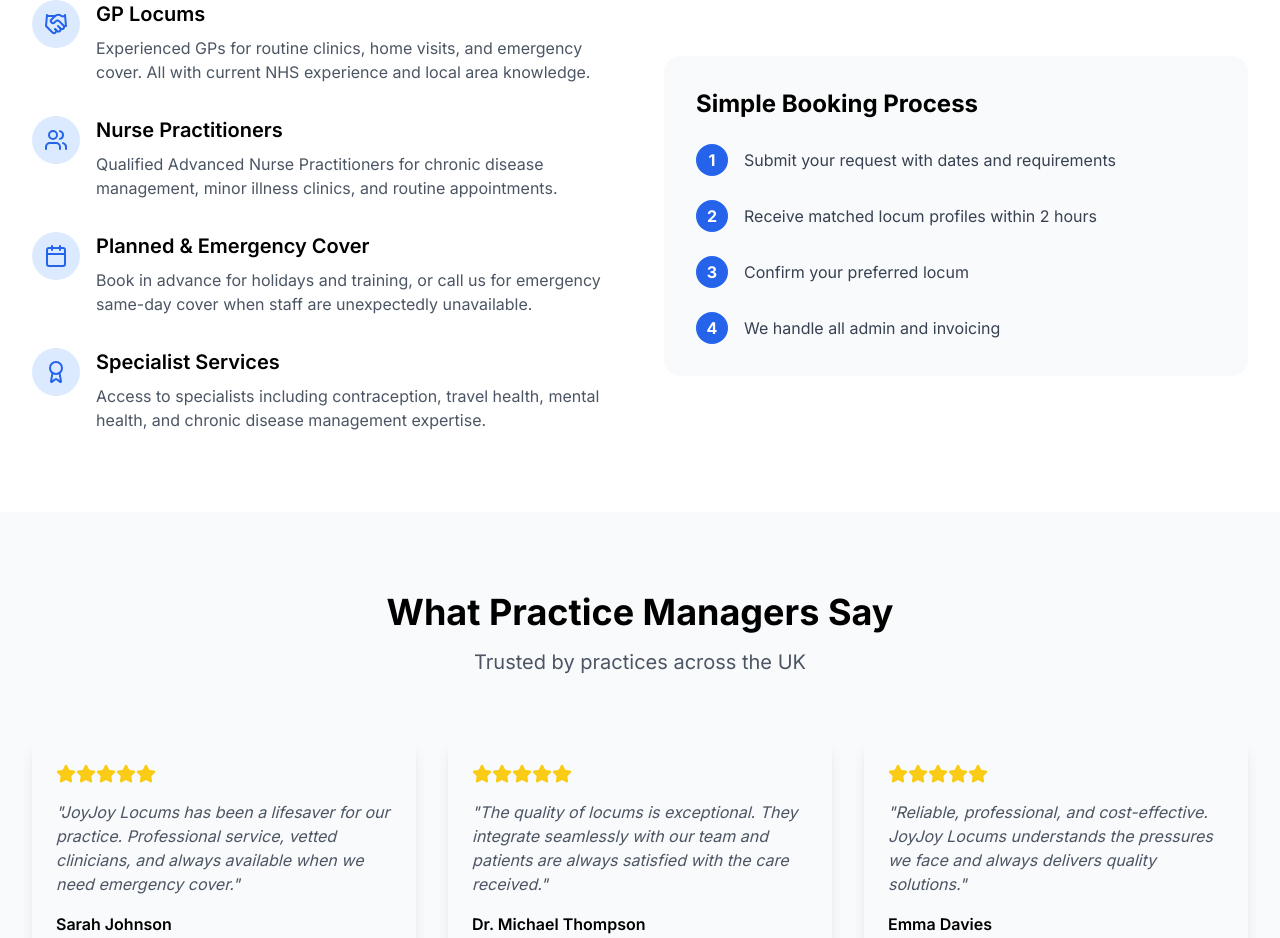
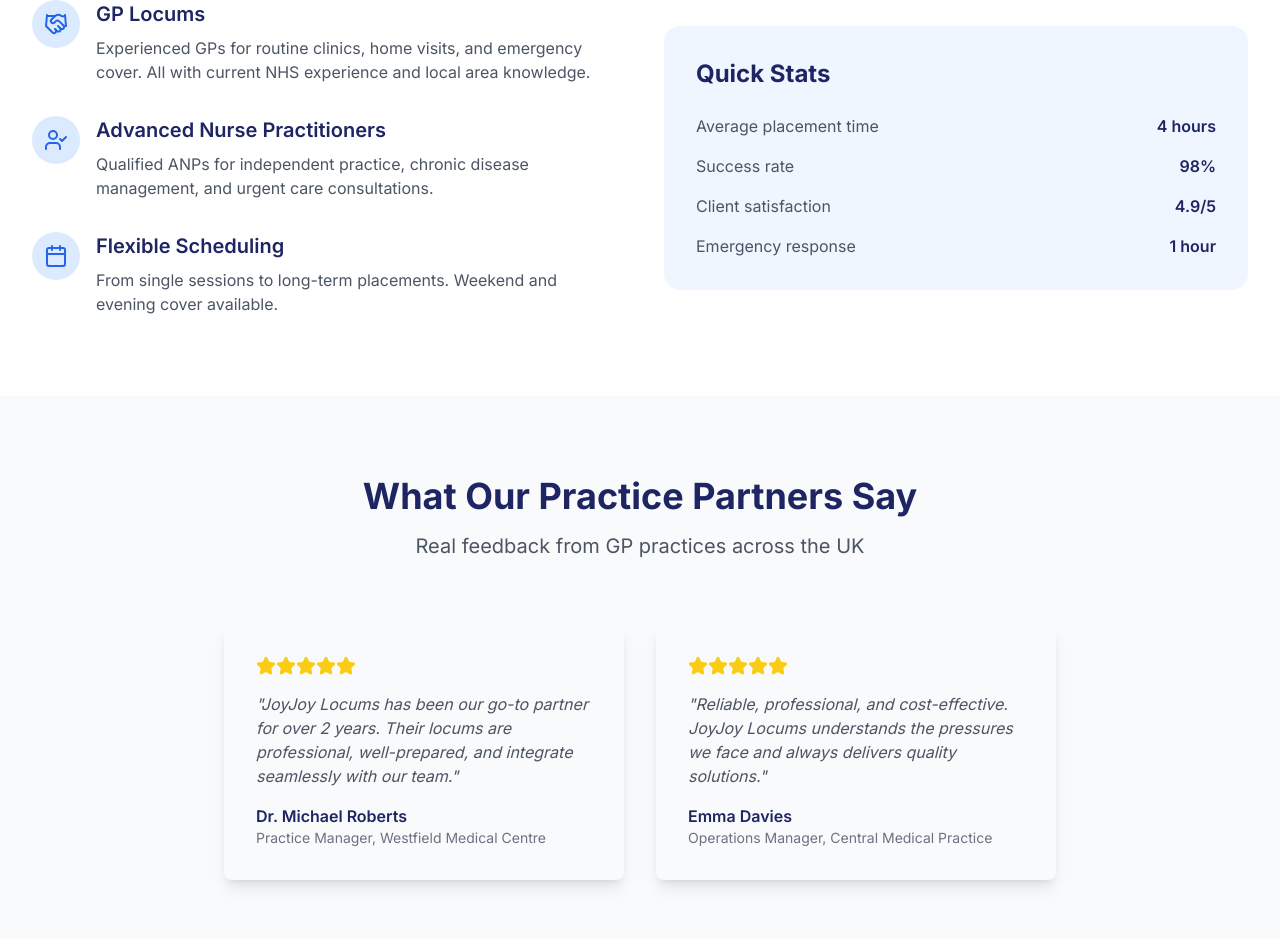
Before and after one commit to kofiy77/joyjoylocums-frontend, a React (Vite) app in the folder client/: page /gp-practices in a window 1280 px wide. Shown: the part 1432-2370 px from the top of the page. Built offline with nearby package versions, Linux system fonts and the light colour scheme.

Commit message:
Update gp-practices.tsx

```diff
--- a/client/src/pages/gp-practices.tsx
+++ b/client/src/pages/gp-practices.tsx
@@ -19,7 +19,8 @@
   Handshake,
   HeartHandshake
 } from "lucide-react";
-import practiceImage from "@/assets/shutterstock_98521178_1753236105261.jpg";;
+import practiceImage from "@/assets/image_1753233763433.jpeg";
+
 export default function GPPractices() {
   return (
     <div className="min-h-screen bg-white">
@@ -130,7 +131,7 @@
       <section className="py-20 bg-gray-50">
         <div className="max-w-7xl mx-auto px-4 sm:px-6 lg:px-8">
           <div className="text-center mb-16">
-            <h2 className="text-4xl font-bold mb-4" style={{ color: 'var(--header-blue)' }}>
+            <h2 className="text-4xl font-bold mb-4" style={{ color: '#1e2563' }}>
               Why Partner with JoyJoy Locums?
             </h2>
             <p className="text-xl text-gray-600">
@@ -144,7 +145,7 @@
                 <div className="w-16 h-16 bg-blue-100 rounded-full flex items-center justify-center mx-auto mb-4">
                   <UserCheck className="h-8 w-8 text-blue-600" />
                 </div>
-                <CardTitle className="text-xl font-semibold" style={{ color: 'var(--header-blue)' }}>
+                <CardTitle className="text-xl font-semibold" style={{ color: '#1e2563' }}>
                   Vetted Professionals
                 </CardTitle>
               </CardHeader>
@@ -161,7 +162,7 @@
                 <div className="w-16 h-16 bg-blue-100 rounded-full flex items-center justify-center mx-auto mb-4">
                   <Clock className="h-8 w-8 text-blue-600" />
                 </div>
-                <CardTitle className="text-xl font-semibold" style={{ color: 'var(--header-blue)' }}>
+                <CardTitle className="text-xl font-semibold" style={{ color: '#1e2563' }}>
                   Rapid Response
                 </CardTitle>
               </CardHeader>
@@ -178,7 +179,7 @@
                 <div className="w-16 h-16 bg-blue-100 rounded-full flex items-center justify-center mx-auto mb-4">
                   <Shield className="h-8 w-8 text-blue-600" />
                 </div>
-                <CardTitle className="text-xl font-semibold" style={{ color: 'var(--header-blue)' }}>
+                <CardTitle className="text-xl font-semibold" style={{ color: '#1e2563' }}>
                   Full Compliance
                 </CardTitle>
               </CardHeader>
@@ -197,7 +198,7 @@
       <section className="py-20 bg-white">
         <div className="max-w-7xl mx-auto px-4 sm:px-6 lg:px-8">
           <div className="text-center mb-16">
-            <h2 className="text-4xl font-bold mb-4" style={{ color: 'var(--header-blue)' }}>
+            <h2 className="text-4xl font-bold mb-4" style={{ color: '#1e2563' }}>
               Our Services
             </h2>
             <p className="text-xl text-gray-600">
@@ -212,7 +213,7 @@
                   <Handshake className="h-6 w-6 text-blue-600" />
                 </div>
                 <div>
-                  <h3 className="text-xl font-semibold mb-2" style={{ color: 'var(--header-blue)' }}>
+                  <h3 className="text-xl font-semibold mb-2" style={{ color: '#1e2563' }}>
                     GP Locums
                   </h3>
                   <p className="text-gray-600">
@@ -224,15 +225,15 @@
 
               <div className="flex items-start space-x-4">
                 <div className="w-12 h-12 bg-blue-100 rounded-full flex items-center justify-center flex-shrink-0">
-                  <Users className="h-6 w-6 text-blue-600" />
+                  <UserCheck className="h-6 w-6 text-blue-600" />
                 </div>
                 <div>
-                  <h3 className="text-xl font-semibold mb-2" style={{ color: 'var(--header-blue)' }}>
-                    Nurse Practitioners
+                  <h3 className="text-xl font-semibold mb-2" style={{ color: '#1e2563' }}>
+                    Advanced Nurse Practitioners
                   </h3>
                   <p className="text-gray-600">
-                    Qualified Advanced Nurse Practitioners for chronic disease management,
-                    minor illness clinics, and routine appointments.
+                    Qualified ANPs for independent practice, chronic disease management,
+                    and urgent care consultations.
                   </p>
                 </div>
               </div>
@@ -242,60 +243,37 @@
                   <Calendar className="h-6 w-6 text-blue-600" />
                 </div>
                 <div>
-                  <h3 className="text-xl font-semibold mb-2" style={{ color: 'var(--header-blue)' }}>
-                    Planned & Emergency Cover
+                  <h3 className="text-xl font-semibold mb-2" style={{ color: '#1e2563' }}>
+                    Flexible Scheduling
                   </h3>
                   <p className="text-gray-600">
-                    Book in advance for holidays and training, or call us for emergency
-                    same-day cover when staff are unexpectedly unavailable.
-                  </p>
-                </div>
-              </div>
-
-              <div className="flex items-start space-x-4">
-                <div className="w-12 h-12 bg-blue-100 rounded-full flex items-center justify-center flex-shrink-0">
-                  <Award className="h-6 w-6 text-blue-600" />
-                </div>
-                <div>
-                  <h3 className="text-xl font-semibold mb-2" style={{ color: 'var(--header-blue)' }}>
-                    Specialist Services
-                  </h3>
-                  <p className="text-gray-600">
-                    Access to specialists including contraception, travel health,
-                    mental health, and chronic disease management expertise.
+                    From single sessions to long-term placements.
+                    Weekend and evening cover available.
                   </p>
                 </div>
               </div>
             </div>
 
-            <div className="bg-gray-50 rounded-2xl p-8">
-              <h3 className="text-2xl font-bold mb-6" style={{ color: 'var(--header-blue)' }}>
-                Simple Booking Process
+            <div className="bg-blue-50 rounded-2xl p-8">
+              <h3 className="text-2xl font-bold mb-6" style={{ color: '#1e2563' }}>
+                Quick Stats
               </h3>
-              <div className="space-y-6">
-                <div className="flex items-center space-x-4">
-                  <div className="w-8 h-8 bg-blue-600 text-white rounded-full flex items-center justify-center font-bold">
-                    1
-                  </div>
-                  <p className="text-gray-700">Submit your request with dates and requirements</p>
+              <div className="space-y-4">
+                <div className="flex justify-between items-center">
+                  <span className="text-gray-600">Average placement time</span>
+                  <span className="font-semibold" style={{ color: '#1e2563' }}>4 hours</span>
                 </div>
-                <div className="flex items-center space-x-4">
-                  <div className="w-8 h-8 bg-blue-600 text-white rounded-full flex items-center justify-center font-bold">
-                    2
-                  </div>
-                  <p className="text-gray-700">Receive matched locum profiles within 2 hours</p>
+                <div className="flex justify-between items-center">
+                  <span className="text-gray-600">Success rate</span>
+                  <span className="font-semibold" style={{ color: '#1e2563' }}>98%</span>
                 </div>
-                <div className="flex items-center space-x-4">
-                  <div className="w-8 h-8 bg-blue-600 text-white rounded-full flex items-center justify-center font-bold">
-                    3
-                  </div>
-                  <p className="text-gray-700">Confirm your preferred locum</p>
+                <div className="flex justify-between items-center">
+                  <span className="text-gray-600">Client satisfaction</span>
+                  <span className="font-semibold" style={{ color: '#1e2563' }}>4.9/5</span>
                 </div>
-                <div className="flex items-center space-x-4">
-                  <div className="w-8 h-8 bg-blue-600 text-white rounded-full flex items-center justify-center font-bold">
-                    4
-                  </div>
-                  <p className="text-gray-700">We handle all admin and invoicing</p>
+                <div className="flex justify-between items-center">
+                  <span className="text-gray-600">Emergency response</span>
+                  <span className="font-semibold" style={{ color: '#1e2563' }}>1 hour</span>
                 </div>
               </div>
             </div>
@@ -305,69 +283,49 @@
 
       {/* Testimonials Section */}
       <section className="py-20 bg-gray-50">
-        <div className="max-w-7xl mx-auto px-4 sm:px-6 lg:px-8">
+        <div className="max-w-4xl mx-auto px-4 sm:px-6 lg:px-8">
           <div className="text-center mb-16">
-            <h2 className="text-4xl font-bold mb-4" style={{ color: 'var(--header-blue)' }}>
-              What Practice Managers Say
+            <h2 className="text-4xl font-bold mb-4" style={{ color: '#1e2563' }}>
+              What Our Practice Partners Say
             </h2>
             <p className="text-xl text-gray-600">
-              Trusted by practices across the UK
+              Real feedback from GP practices across the UK
             </p>
           </div>
 
-          <div className="grid md:grid-cols-2 lg:grid-cols-3 gap-8">
+          <div className="grid md:grid-cols-2 gap-8">
             <Card className="border-0 shadow-lg">
-              <CardContent className="p-6">
+              <CardContent className="p-8">
                 <div className="flex items-center mb-4">
                   {[...Array(5)].map((_, i) => (
-                    <Star key={i} className="h-5 w-5 text-yellow-400 fill-current" />
+                    <Star key={i} className="h-5 w-5 fill-current text-yellow-400" />
                   ))}
                 </div>
                 <p className="text-gray-600 mb-4 italic">
-                  "JoyJoy Locums has been a lifesaver for our practice. Professional service,
-                  vetted clinicians, and always available when we need emergency cover."
+                  "JoyJoy Locums has been our go-to partner for over 2 years.
+                  Their locums are professional, well-prepared, and integrate seamlessly with our team."
                 </p>
-                <div className="font-semibold" style={{ color: 'var(--header-blue)' }}>
-                  Sarah Johnson
+                <div className="font-semibold" style={{ color: '#1e2563' }}>
+                  Dr. Michael Roberts
                 </div>
                 <div className="text-sm text-gray-500">
-                  Practice Manager, Hillside Medical Centre
+                  Practice Manager, Westfield Medical Centre
                 </div>
               </CardContent>
             </Card>
 
             <Card className="border-0 shadow-lg">
-              <CardContent className="p-6">
+              <CardContent className="p-8">
                 <div className="flex items-center mb-4">
                   {[...Array(5)].map((_, i) => (
-                    <Star key={i} className="h-5 w-5 text-yellow-400 fill-current" />
-                  ))}
-                </div>
-                <p className="text-gray-600 mb-4 italic">
-                  "The quality of locums is exceptional. They integrate seamlessly with our team
-                  and patients are always satisfied with the care received."
-                </p>
-                <div className="font-semibold" style={{ color: 'var(--header-blue)' }}>
-                  Dr. Michael Thompson
-                </div>
-                <div className="text-sm text-gray-500">
-                  Senior Partner, Riverside Health Group
-                </div>
-              </CardContent>
-            </Card>
-
-            <Card className="border-0 shadow-lg">
-              <CardContent className="p-6">
-                <div className="flex items-center mb-4">
-                  {[...Array(5)].map((_, i) => (
-                    <Star key={i} className="h-5 w-5 text-yellow-400 fill-current" />
+                    <Star key={i} className="h-5 w-5 fill-current text-yellow-400" />
                   ))}
                 </div>
                 <p className="text-gray-600 mb-4 italic">
                   "Reliable, professional, and cost-effective. JoyJoy Locums understands
                   the pressures we face and always delivers quality solutions."
                 </p>
-                <div className="font-semibold" style={{ color: 'var(--header-blue)' }}>
+                <div className="font-semibold" style={{ color: '#1e2563' }}>
                   Emma Davies
                 </div>
                 <div className="text-sm text-gray-500">
```
